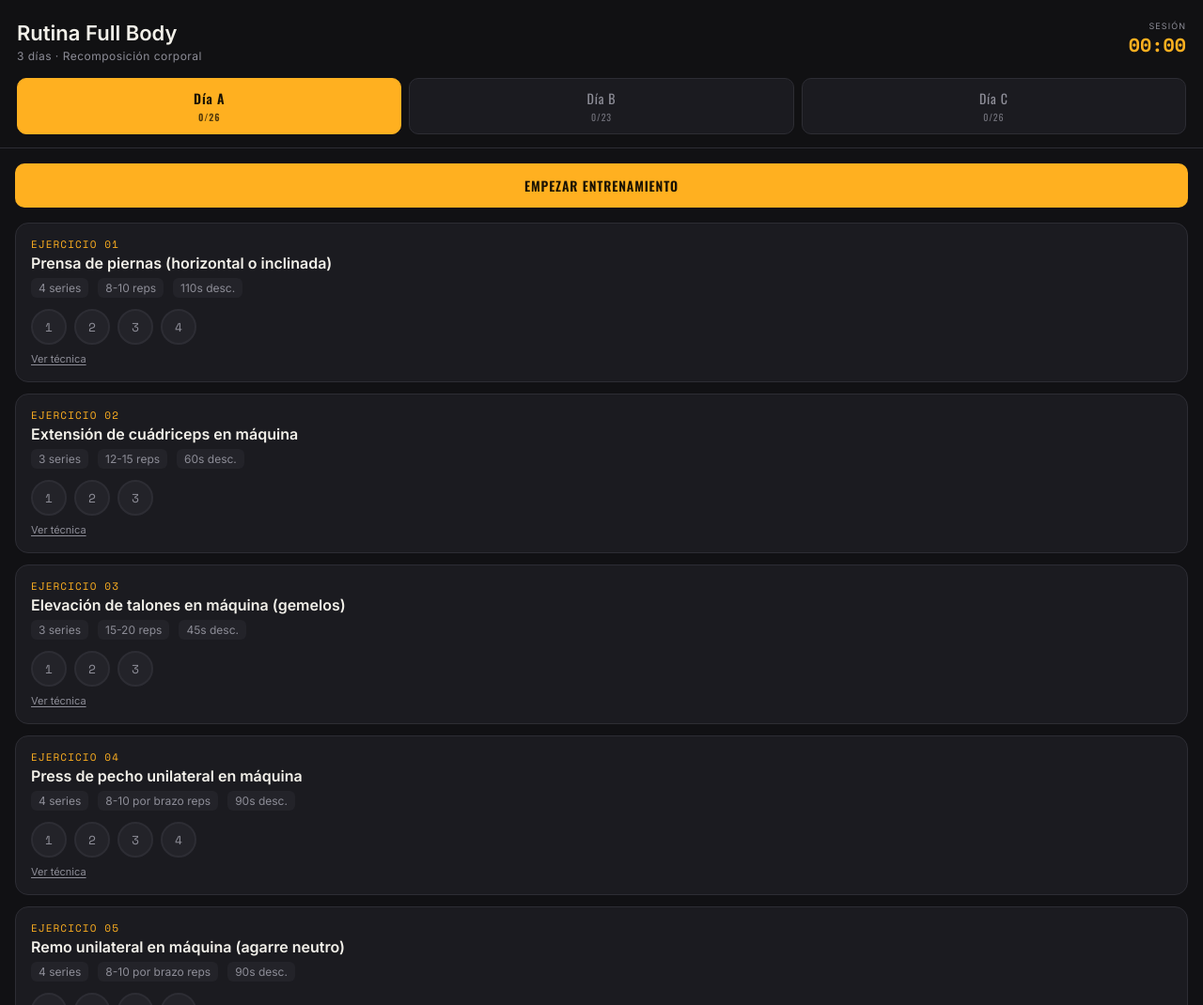
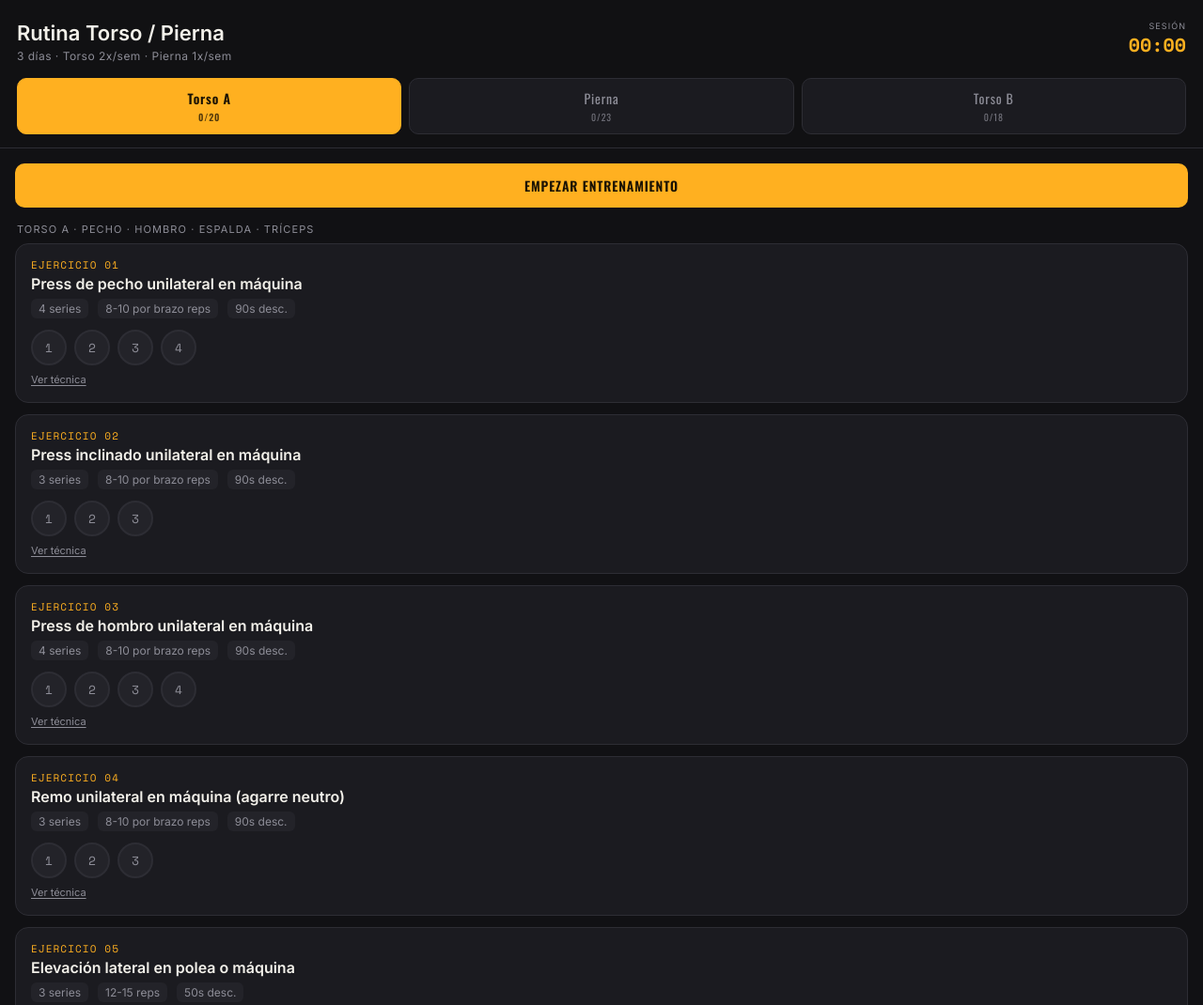
Before and after one commit to David-Triana55/Rutine, a plain HTML site: page index.html in a window 1280 px wide. Shown: the top 1070 px of the page at 94% size. Drawn offline with nearby package versions, Linux system fonts and the light colour scheme.

Commit message:
Update index.html

```diff
--- a/index.html
+++ b/index.html
@@ -3,7 +3,7 @@
 <head>
 <meta charset="UTF-8">
 <meta name="viewport" content="width=device-width, initial-scale=1.0, maximum-scale=1.0">
-<title>Rutina · Full Body</title>
+<title>Rutina · Torso Pierna</title>
 <link rel="preconnect" href="https://fonts.googleapis.com">
 <link href="https://fonts.googleapis.com/css2?family=Oswald:wght@400;500;600;700&family=Inter:wght@400;500;600;700&family=Space+Mono:wght@400;700&display=swap" rel="stylesheet">
 <style>
@@ -318,8 +318,8 @@
 <div class="topbar">
   <div class="topbar-row">
     <div>
-      <div class="title">Rutina Full Body</div>
-      <div class="subtitle">3 días · Recomposición corporal</div>
+      <div class="title">Rutina Torso / Pierna</div>
+      <div class="subtitle">3 días · Torso 2x/sem · Pierna 1x/sem</div>
     </div>
     <div class="session-clock">
       <div class="label">Sesión</div>
@@ -360,40 +360,42 @@
 <script>
 const DATA = {
   A: {
+    label: "Torso A",
+    sub: "Pecho · Hombro · Espalda · Tríceps",
     exercises: [
-      {name:"Prensa de piernas (horizontal o inclinada)", sets:4, reps:"8-10", rest:110, note:"Pies a la anchura de hombros en la plataforma, baja hasta 90° de rodilla, no bloquees las rodillas con fuerza arriba."},
-      {name:"Extensión de cuádriceps en máquina", sets:3, reps:"12-15", rest:60, note:"Movimiento controlado, aprieta el cuádriceps arriba 1 seg, baja despacio sin soltar el peso."},
-      {name:"Elevación de talones en máquina (gemelos)", sets:3, reps:"15-20", rest:45, note:"Sube hasta la punta del pie apretando la pantorrilla arriba, baja controlado hasta sentir el estiramiento."},
       {name:"Press de pecho unilateral en máquina", sets:4, reps:"8-10 por brazo", rest:90, note:"Pecho medio. Un brazo a la vez. Empieza siempre por el lado izquierdo con el mismo peso que el derecho."},
-      {name:"Remo unilateral en máquina (agarre neutro)", sets:4, reps:"8-10 por brazo", rest:90, note:"Agarre neutro (palmas enfrentadas, como girar una perilla). Jala con la espalda. Empieza por el lado izquierdo."},
-      {name:"Press de hombro unilateral en máquina", sets:3, reps:"10-12 por brazo", rest:75, note:"Un brazo a la vez, core firme. Empieza por el lado izquierdo con el mismo peso que el derecho."},
-      {name:"Curl de bíceps predicador (banco Scott)", sets:2, reps:"12-15", rest:50, note:"Agarre supinado (palmas arriba). El banco fija el codo y quita el impulso del hombro, aislando más el bíceps."},
-      {name:"Plancha", sets:3, reps:"30-45 seg", rest:45, note:"Cuerpo en línea recta, glúteos y abdomen activos, no dejes caer la cadera."}
+      {name:"Press inclinado unilateral en máquina", sets:3, reps:"8-10 por brazo", rest:90, note:"Pecho alto. Un brazo a la vez. Empieza por el lado izquierdo con el mismo peso que el derecho."},
+      {name:"Press de hombro unilateral en máquina", sets:4, reps:"8-10 por brazo", rest:90, note:"Un brazo a la vez, core firme. Empieza por el lado izquierdo con el mismo peso que el derecho."},
+      {name:"Remo unilateral en máquina (agarre neutro)", sets:3, reps:"8-10 por brazo", rest:90, note:"Agarre neutro (palmas enfrentadas, como girar una perilla). Mantiene la espalda con frecuencia 2x/semana. Empieza por el lado izquierdo."},
+      {name:"Elevación lateral en polea o máquina", sets:3, reps:"12-15", rest:50, note:"Sube hasta la altura del hombro sin impulso, controla la bajada."},
+      {name:"Extensión de tríceps en polea", sets:3, reps:"12-15", rest:50, note:"Codos fijos pegados al torso, extiende completo sin trabar la articulación con fuerza."}
     ],
     cardio:{label:"Opcional este día", mins:22}
   },
-  B: {
+  C: {
+    label: "Torso B",
+    sub: "Espalda · Bíceps · Pecho · Hombro posterior",
     exercises: [
-      {name:"Curl femoral en máquina (sentado o acostado)", sets:4, reps:"10-12", rest:90, note:"Isquiotibiales y glúteos, sin exigir técnica de bisagra de cadera. Aprieta abajo, controla la vuelta."},
-      {name:"Press inclinado unilateral en máquina", sets:4, reps:"8-10 por brazo", rest:90, note:"Pecho alto. Un brazo a la vez. Empieza por el lado izquierdo con el mismo peso que el derecho."},
-      {name:"Cruce de poleas de abajo hacia arriba (o press declinado)", sets:3, reps:"12-15", rest:60, note:"Pecho bajo. Poleas bajas, cruza las manos al frente y arriba del pecho, aprieta al final del recorrido."},
       {name:"Jalón al pecho unilateral en polea", sets:4, reps:"8-10 por brazo", rest:90, note:"Anchura de espalda. Un brazo a la vez, jala hacia abajo y atrás. Empieza por el lado izquierdo."},
-      {name:"Prensa unilateral en máquina (una pierna)", sets:3, reps:"10-12 por pierna", rest:75, note:"Una pierna a la vez. Empuja con el talón, no bloquees la rodilla con fuerza arriba. Empieza por la izquierda."},
-      {name:"Elevación lateral en polea o máquina", sets:3, reps:"12-15", rest:50, note:"Sube hasta la altura del hombro sin impulso, controla la bajada."},
-      {name:"Extensión de tríceps en polea", sets:2, reps:"12-15", rest:50, note:"Codos fijos pegados al torso, extiende completo sin trabar la articulación con fuerza."}
+      {name:"Remo en polea sentado (agarre cerrado)", sets:3, reps:"10-12", rest:75, note:"Espalda recta, jala hacia el abdomen, aprieta escápulas al final del recorrido."},
+      {name:"Cruce de poleas de abajo hacia arriba", sets:3, reps:"12-15", rest:60, note:"Pecho bajo. Mantiene el pecho con frecuencia 2x/semana. Poleas bajas, cruza las manos al frente y arriba del pecho."},
+      {name:"Aperturas posteriores en máquina (pec deck inverso) o face pull", sets:3, reps:"12-15", rest:50, note:"Hombro posterior. Codos altos, aprieta la espalda alta al final del recorrido."},
+      {name:"Curl de bíceps predicador (banco Scott)", sets:3, reps:"12-15", rest:50, note:"Agarre supinado (palmas arriba). El banco fija el codo y quita el impulso del hombro, aislando más el bíceps."},
+      {name:"Curl martillo en polea o mancuerna", sets:2, reps:"12-15", rest:45, note:"Agarre neutro (palmas enfrentadas). Trabaja braquial y antebrazo, complementa al predicador."}
     ],
     cardio:{label:"Recomendado este día", mins:22}
   },
-  C: {
+  B: {
+    label: "Pierna",
+    sub: "Cuádriceps · Isquios · Glúteo · Gemelo",
     exercises: [
+      {name:"Prensa de piernas (horizontal o inclinada)", sets:4, reps:"8-10", rest:110, note:"Pies a la anchura de hombros en la plataforma, baja hasta 90° de rodilla, no bloquees las rodillas con fuerza arriba."},
       {name:"Prensa unilateral en máquina (una pierna)", sets:3, reps:"10-12 por pierna", rest:75, note:"Una pierna a la vez. Empuja con el talón, no bloquees la rodilla con fuerza arriba. Empieza por la izquierda."},
-      {name:"Elevación de talones en máquina (gemelos)", sets:3, reps:"15-20", rest:45, note:"Sube hasta la punta del pie apretando la pantorrilla arriba, baja controlado. Segunda dosis semanal para gemelos."},
-      {name:"Press de hombro unilateral en máquina", sets:4, reps:"8-10 por brazo", rest:90, note:"Un brazo a la vez, core apretado. Empieza por el lado izquierdo con el mismo peso que el derecho."},
-      {name:"Remo unilateral en máquina (agarre neutro)", sets:4, reps:"8-10 por brazo", rest:90, note:"Agarre neutro (palmas enfrentadas). Jala con la espalda. Empieza por el lado izquierdo."},
-      {name:"Peso muerto convencional (peso ligero)", sets:3, reps:"8-10", rest:110, note:"Foco en técnica: espalda neutra, barra pegada al cuerpo, empuja el piso con las piernas."},
-      {name:"Empuje de cadera (hip thrust) en máquina o barra", sets:3, reps:"10-12", rest:75, note:"Glúteo aislado. Espalda apoyada en banco, empuja la cadera arriba apretando el glúteo al final, no arquees la lumbar."},
-      {name:"Aperturas posteriores en máquina (pec deck inverso) o face pull", sets:3, reps:"12-15", rest:50, note:"Hombro posterior. Codos altos, aprieta la espalda alta al final del recorrido."},
-      {name:"Máquina de abdominales (crunch) o abdominales en el piso", sets:3, reps:"15", rest:45, note:"Movimiento controlado, evita tirar del cuello, exhala en el esfuerzo."}
+      {name:"Extensión de cuádriceps en máquina", sets:3, reps:"12-15", rest:60, note:"Movimiento controlado, aprieta el cuádriceps arriba 1 seg, baja despacio sin soltar el peso."},
+      {name:"Curl femoral en máquina (sentado o acostado)", sets:4, reps:"10-12", rest:90, note:"Isquiotibiales y glúteos, sin exigir técnica de bisagra de cadera. Aprieta abajo, controla la vuelta."},
+      {name:"Empuje de cadera (hip thrust) en máquina o barra", sets:3, reps:"10-12", rest:75, note:"Glúteo aislado. Espalda apoyada en banco, empuja la cadera arriba apretando el glúteo al final, no arquees la lumbar. Puedes alternar algunas semanas con peso muerto convencional ligero si quieres mantener esa técnica."},
+      {name:"Elevación de talones en máquina (gemelos)", sets:3, reps:"15-20", rest:45, note:"Sube hasta la punta del pie apretando la pantorrilla arriba, baja controlado hasta sentir el estiramiento."},
+      {name:"Máquina de abdominales (crunch) o plancha", sets:3, reps:"15 o 30-45 seg", rest:45, note:"Movimiento controlado, evita tirar del cuello, exhala en el esfuerzo."}
     ],
     cardio:{label:"Opcional este día", mins:22}
   }
@@ -439,7 +441,7 @@ function renderTabs(){
     const total = progress[d].flat().length;
     const tab = document.createElement('div');
     tab.className = 'day-tab' + (d===currentDay ? ' active' : '');
-    tab.innerHTML = `Día ${d}<div class="day-progress">${done}/${total}</div>`;
+    tab.innerHTML = `${DATA[d].label}<div class="day-progress">${done}/${total}</div>`;
     tab.addEventListener('click', () => { currentDay = d; renderAll(); });
     dayTabsEl.appendChild(tab);
   });
@@ -448,7 +450,7 @@ function renderTabs(){
 // ---------- Exercises ----------
 const exerciseListEl = document.getElementById('exerciseList');
 function renderExercises(){
-  exerciseListEl.innerHTML = '';
+  exerciseListEl.innerHTML = `<div class="section-label" style="margin-top:0;">${DATA[currentDay].label} · ${DATA[currentDay].sub}</div>`;
   const exs = DATA[currentDay].exercises;
   exs.forEach((ex, i) => {
     const setsDone = progress[currentDay][i];
```
